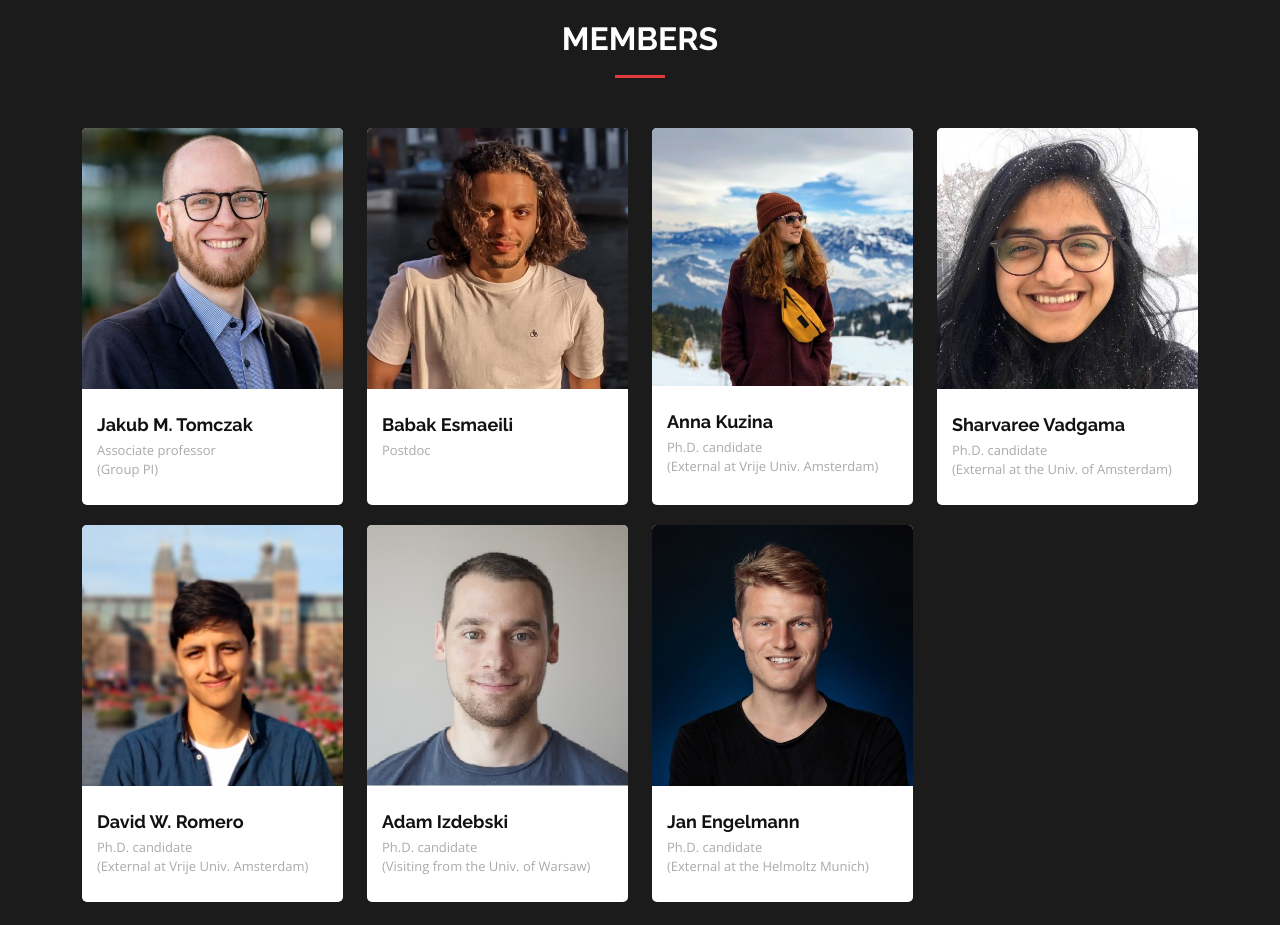
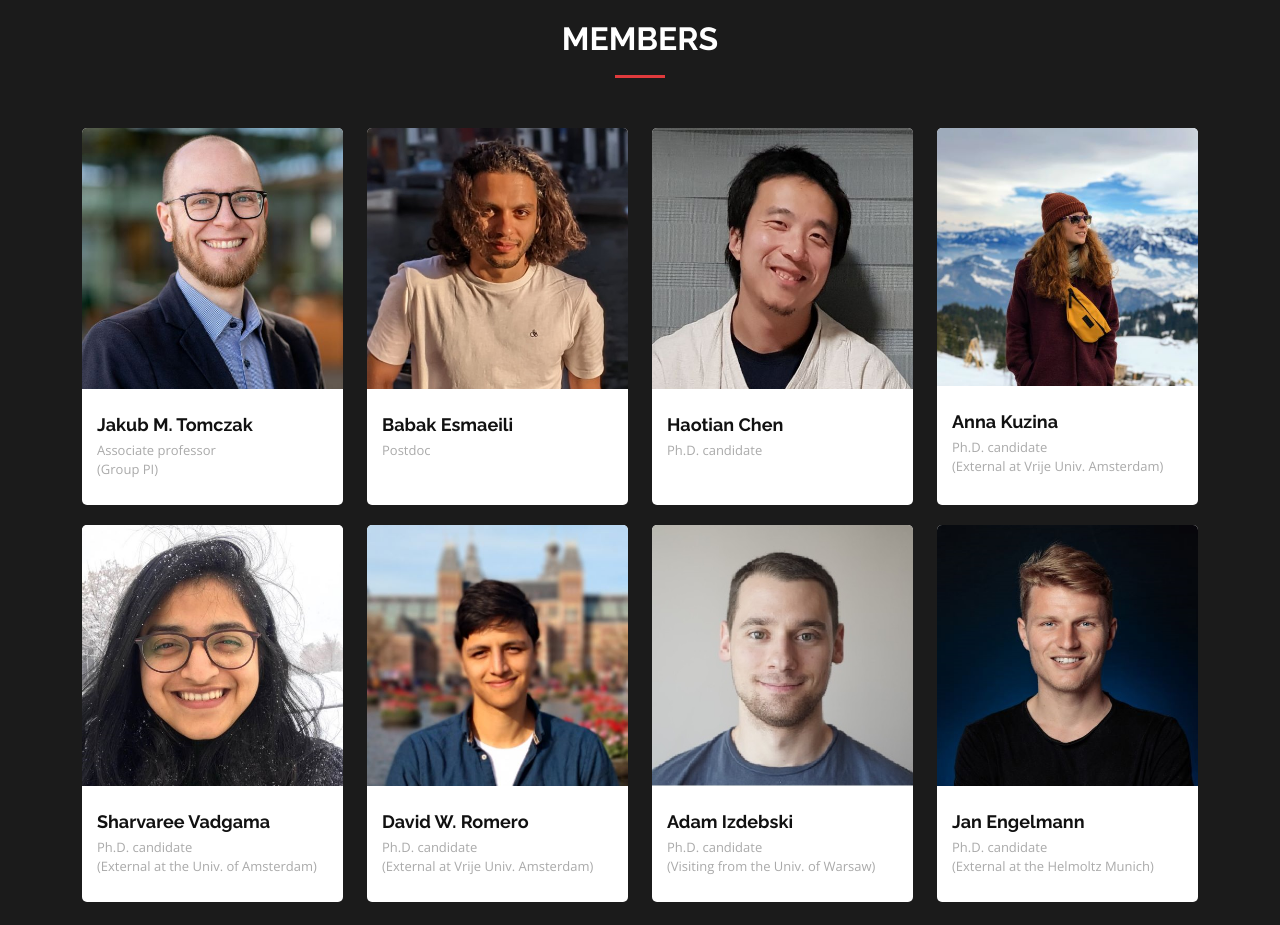
Before and after one commit to generativeai-tue/generativeai-tue.github.io, a plain HTML site: page index.html in a window 1280 px wide. Shown: the part 900-1825 px from the top of the page. Drawn offline with nearby package versions, Linux system fonts and the light colour scheme.

Commit message:
Added Haotian

```diff
--- a/index.html
+++ b/index.html
@@ -123,6 +123,22 @@
               <div class="member-info">
                 <h4>Babak Esmaeili</h4>
                 <span>Postdoc<br></span>
+              </div>
+            </div>
+          </div>
+
+		  <div class="col-lg-3 col-md-6 d-flex align-items-stretch">
+            <div class="member" data-aos="fade-up" data-aos-delay="100">
+              <div class="member-img">
+                <img src="assets/img/team/haotian_chen.jpg" class="img-fluid" alt="">
+                <div class="social">
+                  <a href="https://www.linkedin.com/in/haotian-chen-359b4520b/" target="_blank"><i class="bi bi-linkedin"></i></a>
+                  <a href="https://github.com/chenhaotian" target="_blank"><i class="bi bi-github"></i></a>
+                </div>
+              </div>
+              <div class="member-info">
+                <h4>Haotian Chen</h4>
+                <span>Ph.D. candidate<br></span>
               </div>
             </div>
           </div>
```
Also changed, not shown: assets/img/team/haotian_chen.jpg (added).
